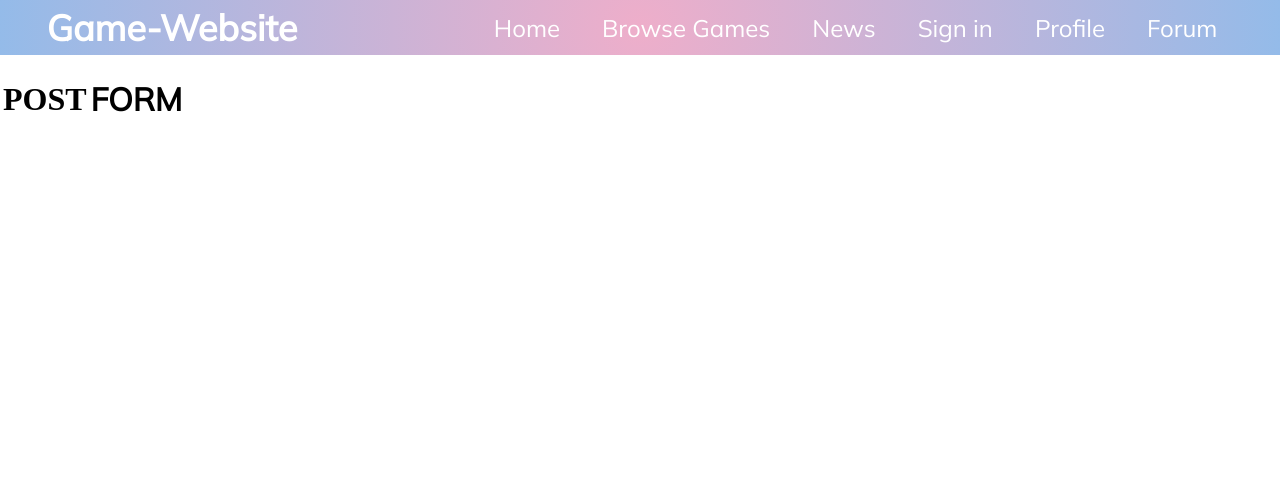
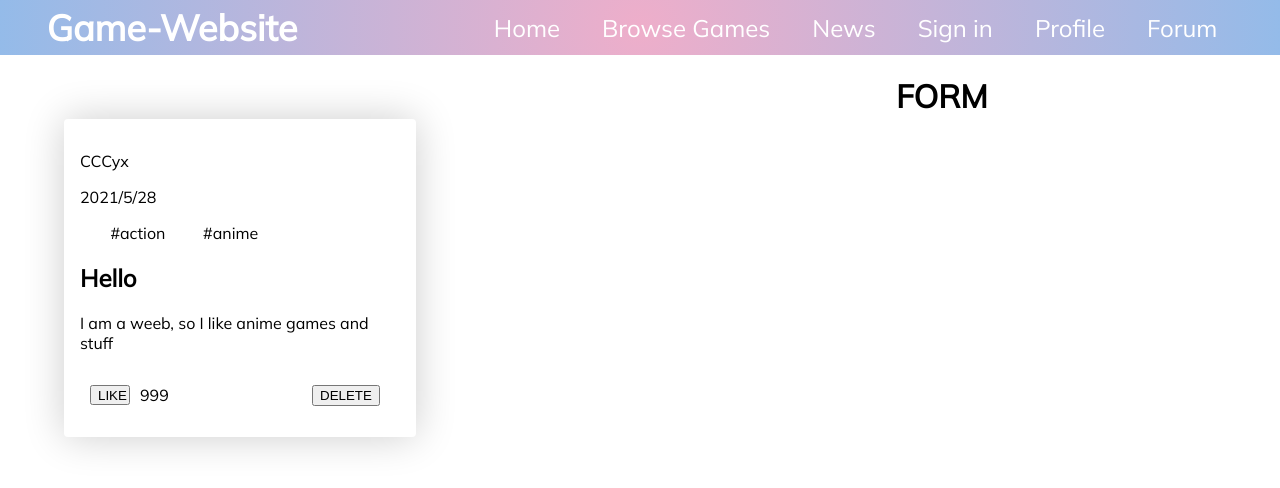
Before and after one commit to CcccYxx/CS35L-Website, a React (Create React App) app in the folder game-website/frontend/: page /forum in a window 1280 px wide. Shown: the top 488 px of the page. Built offline with nearby package versions, Linux system fonts and the light colour scheme.

Commit message:
Add prototype post component

```diff
--- a/game-website/frontend/src/Components/Post/Post.css
+++ b/game-website/frontend/src/Components/Post/Post.css
@@ -0,0 +1,44 @@
+.postContainer{
+    font-family: 'Mulish', sans-serif;
+    width: 25vw;
+    margin: auto;
+    margin: 4rem;
+    padding: 1rem;
+    box-shadow: 0 0 40px rgba(0, 0, 0, 0.2);
+    border-radius: var(--border-radius);
+}
+
+
+.tags{
+    text-align: left;
+    list-style-type: '#';
+    display: grid;
+    grid-template-columns: repeat(4, auto);
+}
+
+.postFooter{
+    display: flex;
+    align-items: center;
+}
+
+.likeContainer{
+    flex: 50%;
+    display: flex;
+    align-items: center;
+}
+
+.likeButton{
+    height: 20px;
+    width: 40px;
+    margin-left: 10px;
+    margin-right: 10px;
+}
+
+.delContainer{
+    align-content: flex-end;
+    flex: 5%;
+}
+
+.delButton{
+    align-self: flex-end;
+}
--- a/game-website/frontend/src/Components/Post/Post.js
+++ b/game-website/frontend/src/Components/Post/Post.js
@@ -1,9 +1,40 @@
 import React from 'react';
 import './Post.css'
 
-const Post = () => {
+const Post = ({title, message, creator, tags, selectedFile, likeCount, date, onClickLike, onClickDel}) => {
+
+    const tagList = tags.map((tag) =>
+        <li>
+            {tag}
+        </li>
+    );
     return(
-        <h1>POST</h1>
+        <div className="postContainer" style={{backgroundImage:{selectedFile}}}>
+            <div className="postHeader">
+                <p className="creator">{creator}</p>
+                <p className="date">{date}</p>
+            </div>
+            <div className="postBody">
+                <ul className="tags">
+                    {tagList}
+                </ul>
+                <h2 className="title">{title}</h2>
+                <p className="message">{message}</p>
+            </div>
+            <div className="postFooter">
+                <div className="likeContainer">
+                    <button className="likeButton" onClick={onClickLike}>
+                        LIKE
+                    </button>
+                    <p className="likeCount">{likeCount}</p>
+                </div>
+                <div className="delContainer">
+                    <button className="delButton" onClick={onClickDel}>
+                        DELETE
+                    </button>
+                </div>
+            </div>
+        </div>
     );
 }
 
--- a/game-website/frontend/src/webpages/Forum.css
+++ b/game-website/frontend/src/webpages/Forum.css
@@ -1,3 +1,15 @@
+.forumPageContainer{
+    display: flex;
+}
+
+
+
 .posts{
+   flex: 70%;
+}
 
+.form{
+    flex: 30%;
+    position: absolute;
+    margin-left: 70%;
 }
--- a/game-website/frontend/src/webpages/Forum.js
+++ b/game-website/frontend/src/webpages/Forum.js
@@ -1,21 +1,20 @@
 import React from 'react';
 import Post from '../Components/Post/Post'
 import Form from '../Components/Form/Form'
+import './Forum.css'
+class Forum extends React.Component{
 
-class Forum extends React.Component{
+
+
     render(){
         return(
             <div className="forumPageContainer">
-                <table className="PostFormContainer">
-                    <tr>
-                        <td className="posts">
-                            <Post/>
-                        </td>
-                        <td className="form">
-                            <Form/>
-                        </td>
-                    </tr>
-                </table>
+               <div className="posts">
+                   <Post title="Hello" message = "I am a weeb, so I like anime games and stuff" tags={["action", "anime"]} creator="CCCyx" date="2021/5/28" likeCount={999}/>
+                </div>
+                <div className="form">
+                    <Form/>
+                </div>
             </div>
         )
     }
```
